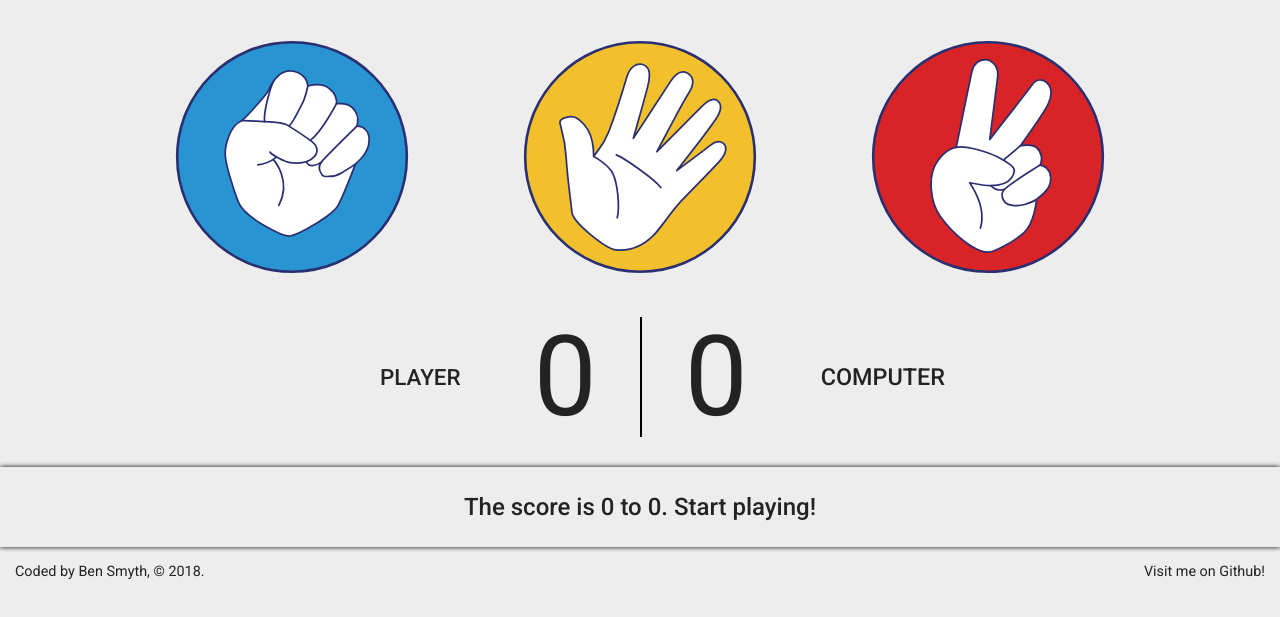
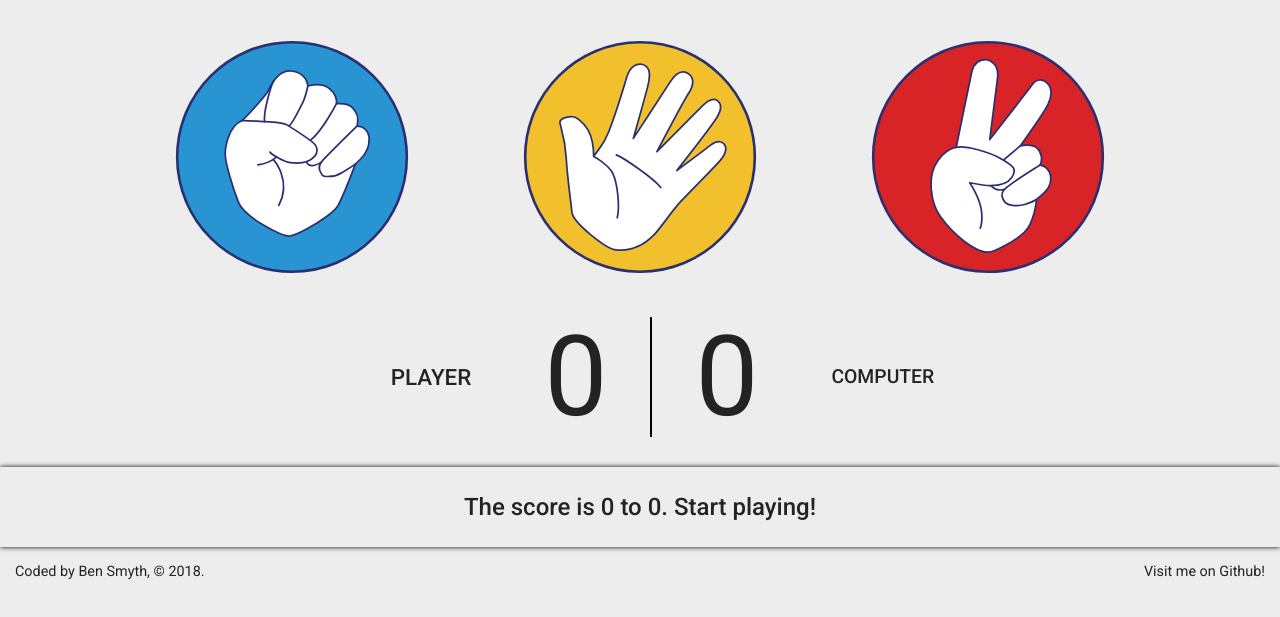
Before and after one commit to benjsmyth/rock-paper-scissors, a plain HTML site: page index.html in a window 1280 px wide. Shown: the part 137-754 px from the top of the page. Drawn offline with Linux system fonts and the light colour scheme.

Commit message:
Minor modification in HTML

```diff
--- a/index.html
+++ b/index.html
@@ -40,7 +40,7 @@ Sound effects obtained from youtube.com, freesfx.co.uk, and zapslat.com.
 			<div id="computerscore">0</div>
 		</div>
 		<div id="computerlbl">
-			<p id="computerlbl">Computer</p>
+			<p id="computer">Computer</p>
 		</div>
 	</div>
 
```
